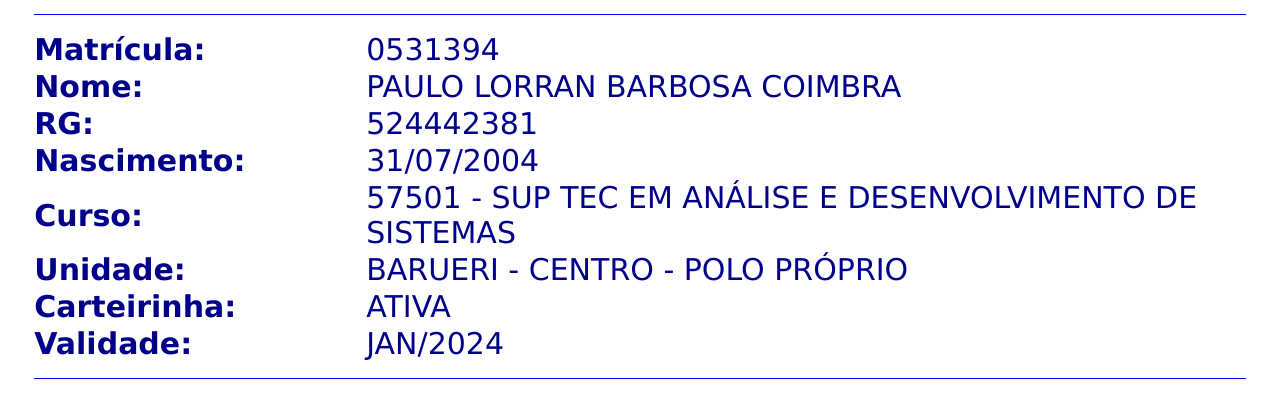
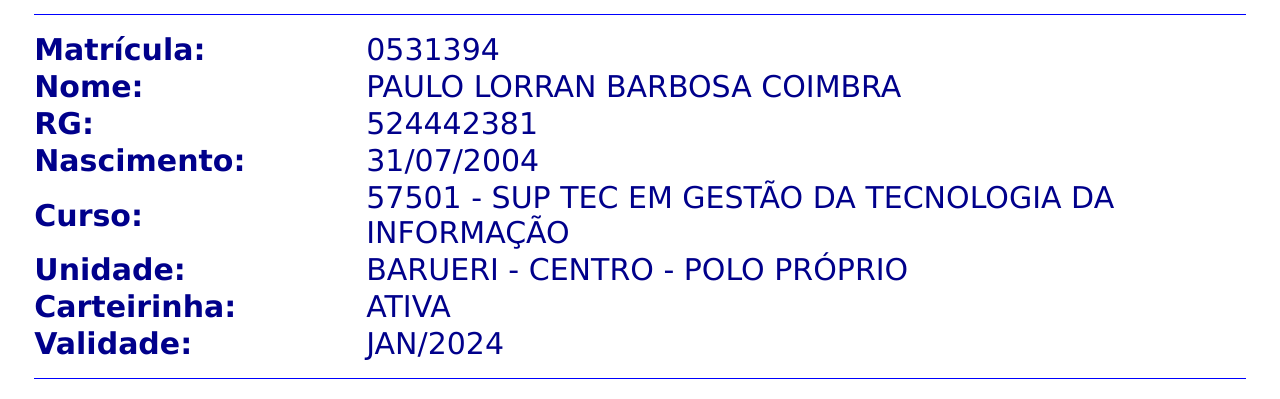
Before and after one commit to UNIPAUTENTICATION/ALUNO0531394, a plain HTML site: page index.html in a window 1280 px wide. Shown: the part 371-770 px from the top of the page. Drawn offline with Linux system fonts and the light colour scheme.

Commit message:
Update index.html

```diff
--- a/index.html
+++ b/index.html
@@ -40,7 +40,7 @@
                     </tr>
                     <tr>
                         <td style="width:180px;"><b>Curso:</b></td>
-                        <td style="text-transform: uppercase;">57501 - SUP TEC EM ANÁLISE E DESENVOLVIMENTO DE SISTEMAS</td>
+                        <td style="text-transform: uppercase;">57501 - SUP TEC EM GESTÃO DA TECNOLOGIA DA INFORMAÇÃO</td>
                     </tr>
                     <tr>
                         <td style="width:180px;"><b>Unidade:</b></td>
```
